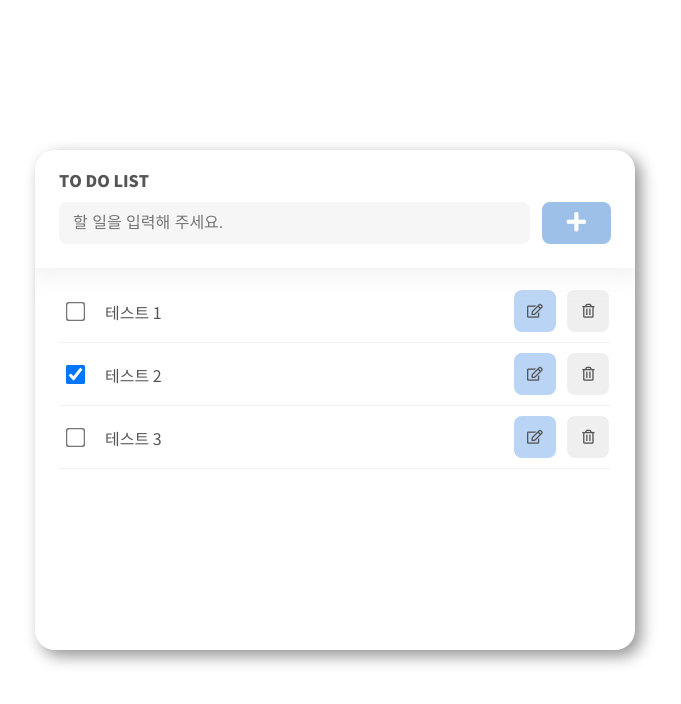
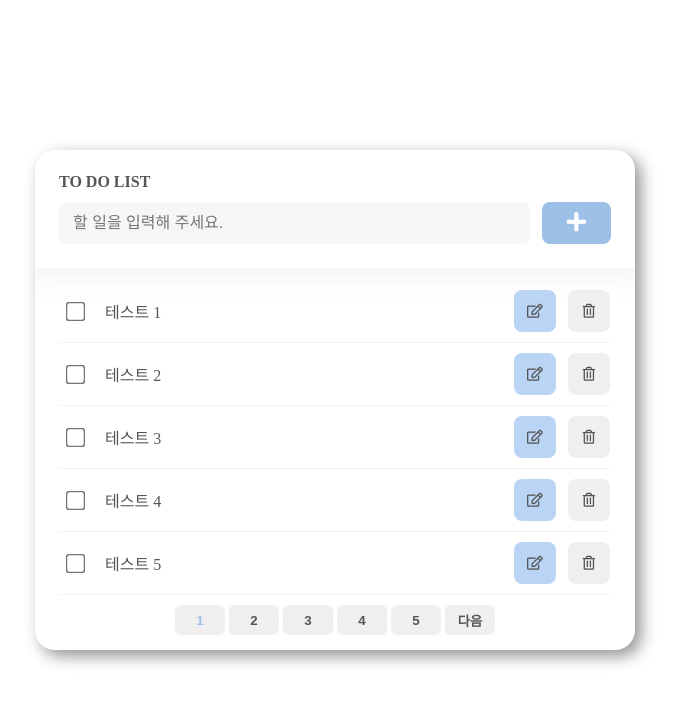
Before and after one commit to kjungit/To-do-list, a website built with Parcel: page index.html in a window 1280 px wide. Shown: the whole page, without its empty margins (305-986 px from the left). Built offline with nearby package versions, Linux system fonts and the light colour scheme; data requests are answered from the project's data file; files whose address does not match are found by name.

Commit message:
Add pagnation

```diff
--- a/db.json
+++ b/db.json
@@ -7,13 +7,148 @@
     },
     {
       "content": "테스트 2",
-      "completed": true,
+      "completed": false,
       "id": 2
     },
     {
       "content": "테스트 3",
       "completed": false,
       "id": 3
+    },
+    {
+      "content": "테스트 4",
+      "completed": false,
+      "id": 4
+    },
+    {
+      "content": "테스트 5",
+      "completed": false,
+      "id": 5
+    },
+    {
+      "content": "테스트 6",
+      "completed": false,
+      "id": 6
+    },
+    {
+      "content": "테스트 7",
+      "completed": false,
+      "id": 7
+    },
+    {
+      "content": "테스트 8",
+      "completed": false,
+      "id": 8
+    },
+    {
+      "content": "테스트 9",
+      "completed": false,
+      "id": 9
+    },
+    {
+      "content": "테스트 10",
+      "completed": false,
+      "id": 10
+    },
+    {
+      "content": "테스트 11",
+      "completed": false,
+      "id": 11
+    },
+    {
+      "content": "테스트 12",
+      "completed": false,
+      "id": 12
+    },
+    {
+      "content": "테스트 13",
+      "completed": false,
+      "id": 13
+    },
+    {
+      "content": "테스트 14",
+      "completed": false,
+      "id": 14
+    },
+    {
+      "content": "테스트 15",
+      "completed": false,
+      "id": 15
+    },
+    {
+      "content": "테스트 16",
+      "completed": false,
+      "id": 16
+    },
+    {
+      "content": "테스트 17",
+      "completed": false,
+      "id": 17
+    },
+    {
+      "content": "테스트 18",
+      "completed": false,
+      "id": 18
+    },
+    {
+      "content": "테스트 19",
+      "completed": false,
+      "id": 19
+    },
+    {
+      "content": "테스트 20",
+      "completed": false,
+      "id": 20
+    },
+    {
+      "content": "테스트 21",
+      "completed": false,
+      "id": 21
+    },
+    {
+      "content": "테스트 22",
+      "completed": false,
+      "id": 22
+    },
+    {
+      "content": "테스트 23",
+      "completed": false,
+      "id": 23
+    },
+    {
+      "content": "테스트 24",
+      "completed": false,
+      "id": 24
+    },
+    {
+      "content": "테스트 25",
+      "completed": false,
+      "id": 25
+    },
+    {
+      "content": "테스트 26",
+      "completed": false,
+      "id": 26
+    },
+    {
+      "content": "테스트 27",
+      "completed": false,
+      "id": 27
+    },
+    {
+      "content": "테스트 28",
+      "completed": false,
+      "id": 28
+    },
+    {
+      "content": "테스트 29",
+      "completed": false,
+      "id": 29
+    },
+    {
+      "content": "테스트 30",
+      "completed": false,
+      "id": 30
     }
   ]
 }
--- a/index.html
+++ b/index.html
@@ -37,6 +37,7 @@
         </form>
       </div>
       <div class="todo_list"></div>
+      <div class="pagination"></div>
     </div>
     <script defer src="main.js"></script>
   </body>
--- a/main.js
+++ b/main.js
@@ -3,9 +3,62 @@
     return document.querySelector(target);
   };
   const API_URL = `http://localhost:3000/todos`;
-  const $todo_list = get(".todo_list");
+  const $todoList = get(".todo_list");
   const $form = get(".todo_form");
+  const $pagination = get(".pagination");
   const $todoInput = get(".todo_input");
+
+  const limit = 5;
+  let currentPage = 1;
+  const pageCount = 5;
+  let totalCount = 53;
+
+  const pagination = () => {
+    let totalPage = Math.ceil(totalCount / limit);
+    let pageGroup = Math.ceil(currentPage / pageCount);
+    let lastNum = pageGroup * pageCount;
+    if (lastNum > totalPage) {
+      lastNum = totalPage;
+    }
+    // 첫번째 숫자는 마지막 숫자에서 전체 카운트 - 1
+    let firstNum = lastNum - (pageCount - 1);
+
+    const next = lastNum + 1;
+    const prev = firstNum - 1;
+
+    let html = "";
+    if (prev > 0) {
+      html += "<button class='prev' data-fn='prev'>이전</button> ";
+    }
+
+    for (let i = firstNum; i <= lastNum; i += 1) {
+      html += `<button class="pageNumber" id="page_${i}">${i}</button>`;
+    }
+
+    if (lastNum < totalPage) {
+      html += `<button class='next' data-fn='next'>다음</button>`;
+    }
+
+    $pagination.innerHTML = html;
+
+    const $currentPageNum = get(`.pageNumber#page_${currentPage}`);
+    $currentPageNum.style.color = "#9dc0e8";
+
+    const $currentPageNums = document.querySelectorAll(".pagination button");
+    $currentPageNums.forEach((button) => {
+      button.addEventListener("click", () => {
+        if (button.dataset.fn === "prev") {
+          currentPage = prev;
+        } else if (button.dataset.fn === "next") {
+          currentPage = next;
+        } else {
+          currentPage = button.innerText;
+        }
+        pagination();
+        getTodos();
+      });
+    });
+  };
 
   const createTodoElement = (item) => {
     const { id, content, completed } = item;
@@ -44,15 +97,15 @@
   };
   // todos item 넣기
   const renderAllTodos = (todos) => {
-    $todo_list.innerHTML = "";
+    $todoList.innerHTML = "";
     todos.forEach((item) => {
       const todosEl = createTodoElement(item);
-      $todo_list.appendChild(todosEl);
+      $todoList.appendChild(todosEl);
     });
   };
   // json-server에서 db데이터 가져오기
   const getTodos = () => {
-    fetch(API_URL)
+    fetch(`${API_URL}?_page=${currentPage}&_limit=${limit}`)
       .then((response) => response.json())
       .then((todos) => {
         renderAllTodos(todos);
@@ -166,13 +219,14 @@
     // html이 전부 실행되었을 때
     window.addEventListener("DOMContentLoaded", () => {
       getTodos();
+      pagination();
     });
 
     $form.addEventListener("submit", addTodo);
-    $todo_list.addEventListener("click", toggleTodo);
-    $todo_list.addEventListener("click", changeEditMode);
-    $todo_list.addEventListener("click", editTodo);
-    $todo_list.addEventListener("click", removeTodo);
+    $todoList.addEventListener("click", toggleTodo);
+    $todoList.addEventListener("click", changeEditMode);
+    $todoList.addEventListener("click", editTodo);
+    $todoList.addEventListener("click", removeTodo);
   };
   init();
 })();
--- a/reset.css
+++ b/reset.css
@@ -1,54 +1,5 @@
-@font-face {
-  font-family: 'notosans';
-  font-weight: 100;
-  font-style: swap;
-  src: url("/utils/font/noto-thin.woff2") format("woff2"), url("/utils/font/noto-thin.woff") format("woff"), url("/utils/font/noto-thin.otf") format("opentype");
-}
-
-@font-face {
-  font-family: 'notosans';
-  font-weight: 300;
-  font-style: swap;
-  src: url("/utils/font/noto-light.woff2") format("woff2"), url("/utils/font/noto-light.woff") format("woff"), url("/utils/font/noto-light.otf") format("opentype");
-}
-
-@font-face {
-  font-family: 'notosans';
-  font-weight: 350;
-  font-style: swap;
-  src: url("/utils/font/noto-demi.woff2") format("woff2"), url("/utils/font/noto-demi.woff") format("woff"), url("/utils/font/noto-demi.otf") format("opentype");
-}
-
-@font-face {
-  font-family: 'notosans';
-  font-weight: 400;
-  font-style: swap;
-  src: url("/utils/font/noto-regular.woff2") format("woff2"), url("/utils/font/noto-regular.woff") format("woff"), url("/utils/font/noto-regular.otf") format("opentype");
-}
-
-@font-face {
-  font-family: 'notosans';
-  font-weight: 500;
-  font-style: swap;
-  src: url("/utils/font/noto-medi.woff2") format("woff2"), url("/utils/font/noto-medi.woff") format("woff"), url("/utils/font/noto-medi.otf") format("opentype");
-}
-
-@font-face {
-  font-family: 'notosans';
-  font-weight: 700;
-  font-style: swap;
-  src: url("/utils/font/noto-bold.woff2") format("woff2"), url("/utils/font/noto-bold.woff") format("woff"), url("/utils/font/noto-bold.otf") format("opentype");
-}
-
-@font-face {
-  font-family: 'notosans';
-  font-weight: 900;
-  font-style: swap;
-  src: url("/utils/font/noto-black.woff2") format("woff2"), url("/utils/font/noto-black.woff") format("woff"), url("/utils/font/noto-black.otf") format("opentype");
-}
-
 body {
-  font-family: 'notosans';
+  font-family: "notosans";
 }
 
 /* http://meyerweb.com/eric/tools/css/reset/
@@ -172,13 +123,15 @@ q {
   quotes: none;
 }
 
-blockquote:before, blockquote:after {
-  content: '';
+blockquote:before,
+blockquote:after {
+  content: "";
   content: none;
 }
 
-q:before, q:after {
-  content: '';
+q:before,
+q:after {
+  content: "";
   content: none;
 }
 
@@ -198,8 +151,8 @@ table {
 
 input {
   -webkit-appearance: none;
-     -moz-appearance: none;
-          appearance: none;
+  -moz-appearance: none;
+  appearance: none;
 }
 
 img {
--- a/style.css
+++ b/style.css
@@ -138,3 +138,19 @@ h2 {
 .edit_buttons {
   display: none;
 }
+.pagination {
+  position: absolute;
+  left: 50%;
+  bottom: 15px;
+  transform: translateX(-50%);
+  display: flex;
+}
+
+.pagination button {
+  width: 50px;
+  height: 30px;
+  color: #555555;
+  margin: 0 2px;
+  font-weight: 700;
+  border-radius: 6px;
+}
```
